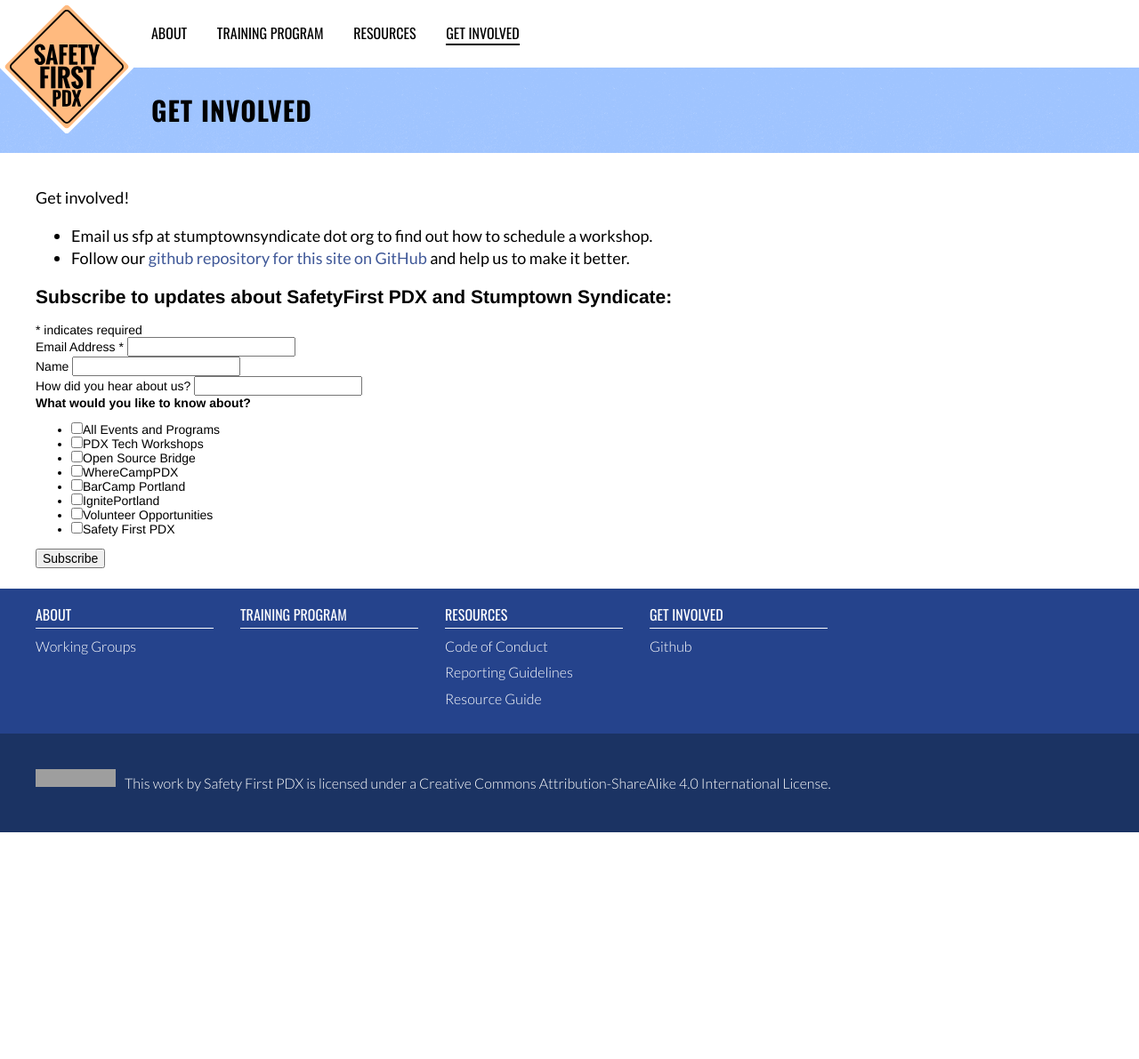
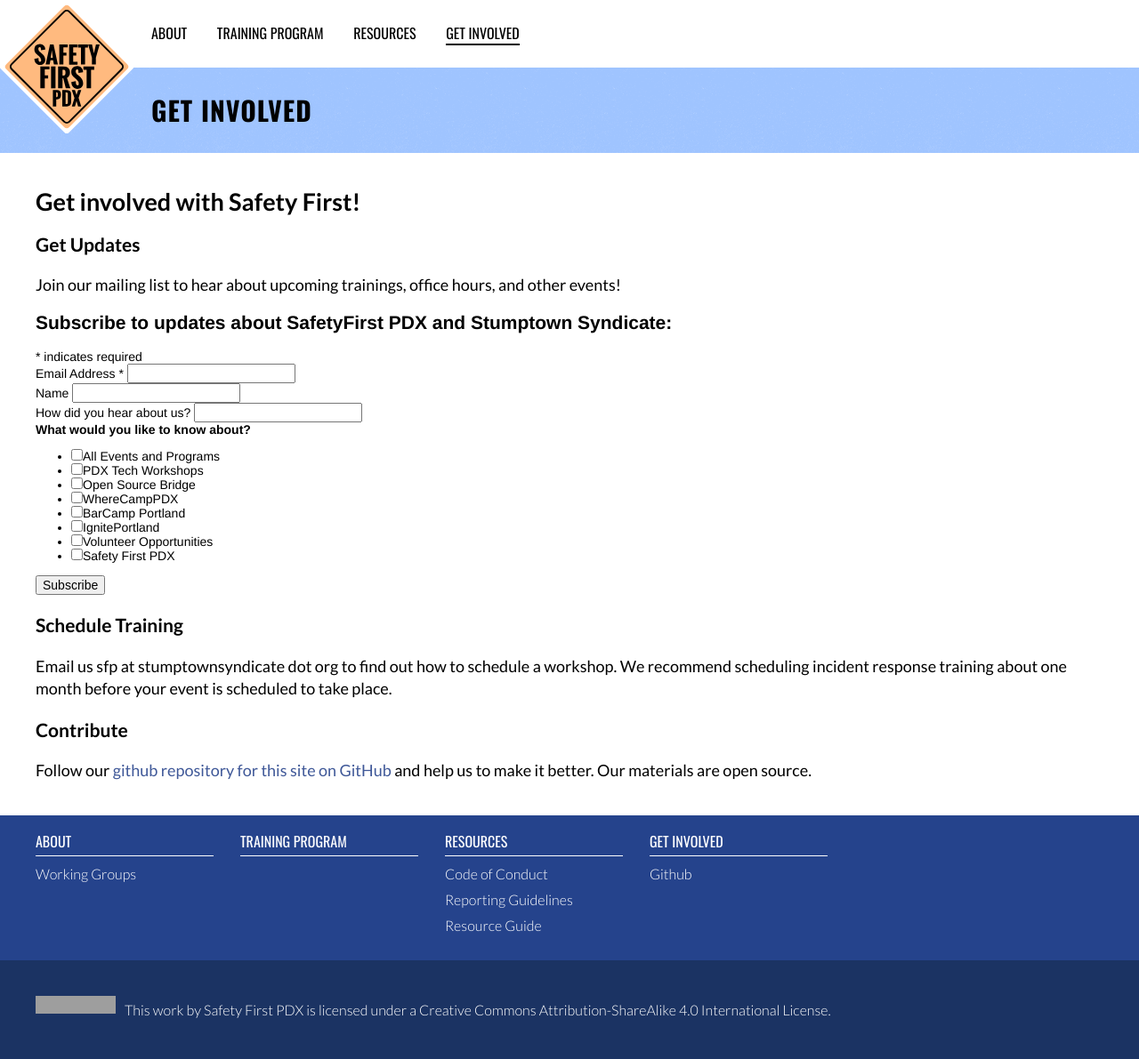
Before and after one commit to safetyfirstpdx/safetyfirstpdx.github.io, a Jekyll site: the page built from get_involved/index.md, in a window 1280 px wide. Shown: the whole page at 89% size. Built offline with Jekyll 4.4.1, drawn with Linux system fonts in a browser that asks for light colours; nearby versions of some CDN libraries; comment, search, counter and statistics services are not loaded; before the commit the page ends 936 px from its top, so only the background shows below that; grey boxes are pictures that could not be loaded.

Commit message:
update get involved page

```diff
--- a/get_involved/index.md
+++ b/get_involved/index.md
@@ -3,9 +3,18 @@
 title: Get Involved
 ---
 
-Get involved!
+## Get involved with Safety First!
 
-- Email us sfp at stumptownsyndicate dot org to find out how to schedule a workshop.
-- Follow our [github repository for this site on GitHub](https://github.com/safetyfirstpdx/safetyfirstpdx.github.io) and help us to make it better.
+### Get Updates
+
+Join our mailing list to hear about upcoming trainings, office hours, and other events!
 
 {% include newsletter.html %}
+
+### Schedule Training
+
+Email us sfp at stumptownsyndicate dot org to find out how to schedule a workshop. We recommend scheduling incident response training about one month before your event is scheduled to take place.
+
+### Contribute
+
+Follow our [github repository for this site on GitHub](https://github.com/safetyfirstpdx/safetyfirstpdx.github.io) and help us to make it better. Our materials are open source.
```
